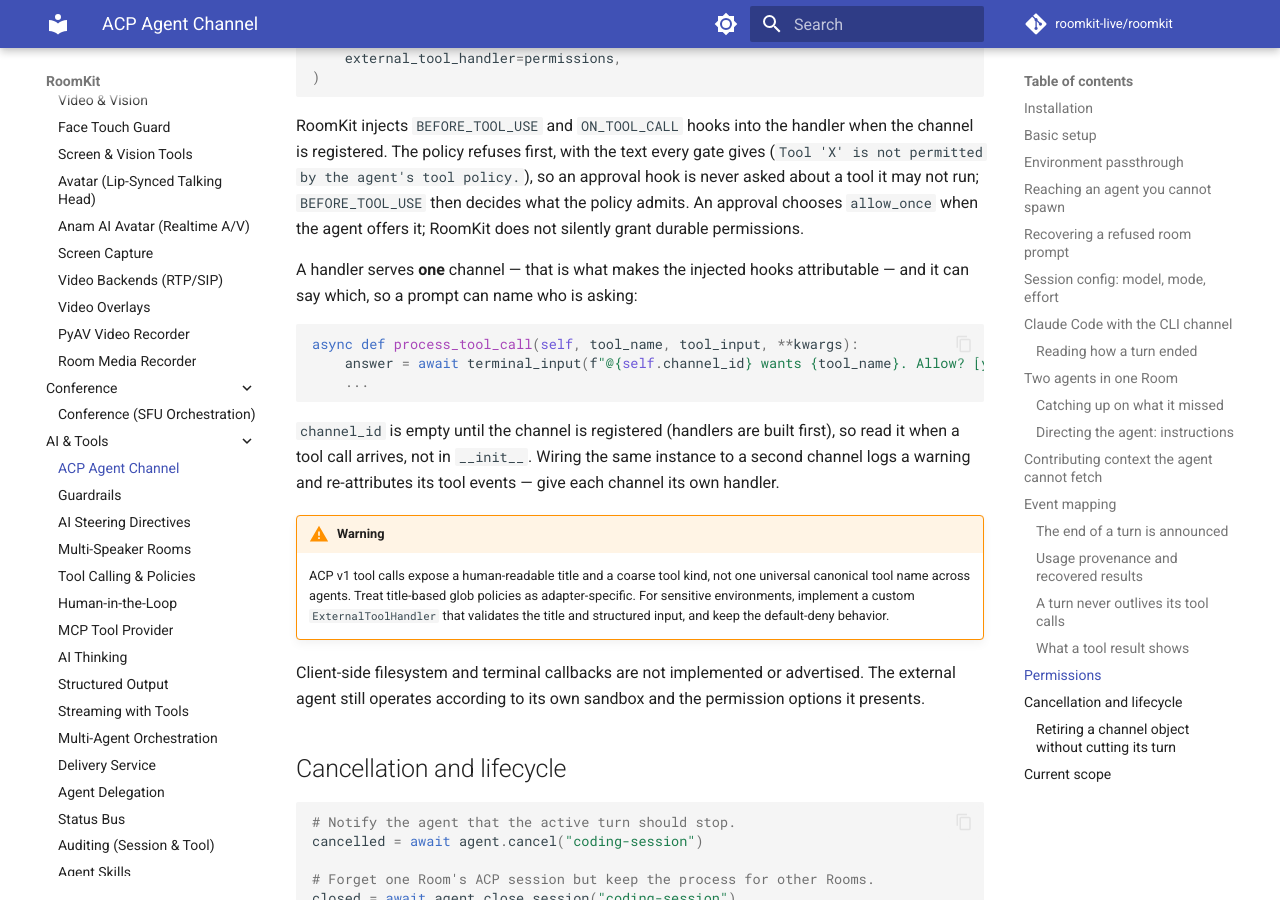
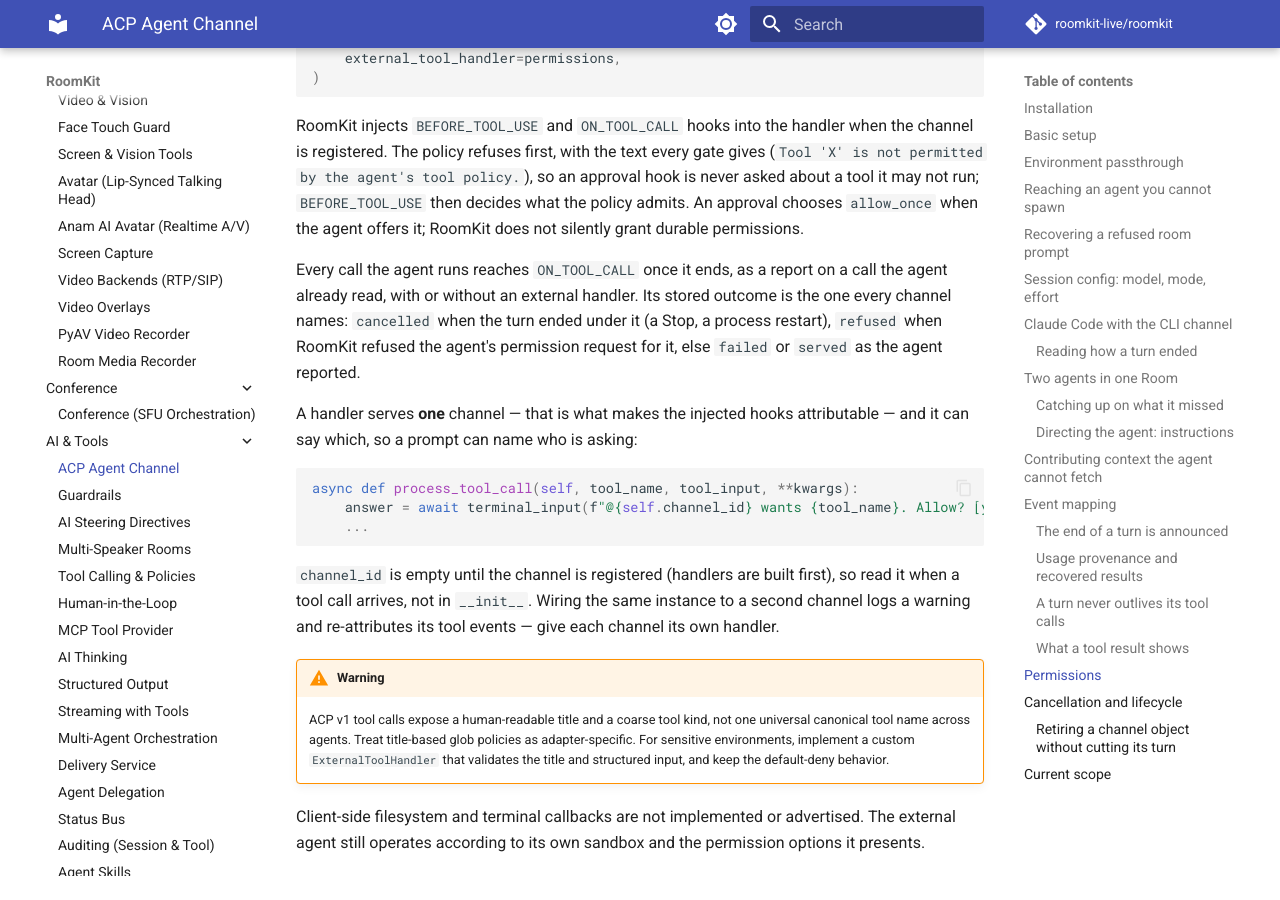
Before and after one commit to roomkit-live/roomkit-docs, an MkDocs documentation site: the page built from docs/guides/acp-channel.md, in a window 1280 px wide and 900 px high, scrolled down 15556 px. Built offline with MkDocs 1.6.1 and Material for MkDocs 9.7.7, drawn with Linux system fonts in a browser that asks for light colours; comment, search, counter and statistics services are not loaded.

Commit message:
docs(tools): a cancelled AI call and every ACP call reach ON_TOOL_CALL, with the outcome every channel names (RMK-395)

```diff
--- a/docs/guides/acp-channel.md
+++ b/docs/guides/acp-channel.md
@@ -758,6 +758,12 @@ hook is never asked about a tool it may not run; `BEFORE_TOOL_USE` then decides
 what the policy admits. An approval chooses `allow_once` when the agent
 offers it; RoomKit does not silently grant durable permissions.
 
+Every call the agent runs reaches `ON_TOOL_CALL` once it ends, as a report on
+a call the agent already read, with or without an external handler. Its stored
+outcome is the one every channel names: `cancelled` when the turn ended under
+it (a Stop, a process restart), `refused` when RoomKit refused the agent's
+permission request for it, else `failed` or `served` as the agent reported.
+
 A handler serves **one** channel — that is what makes the injected hooks
 attributable — and it can say which, so a prompt can name who is asking:
 
```
Also changed, not shown: docs/guides/tool-calling.md (+4 -0 lines).
